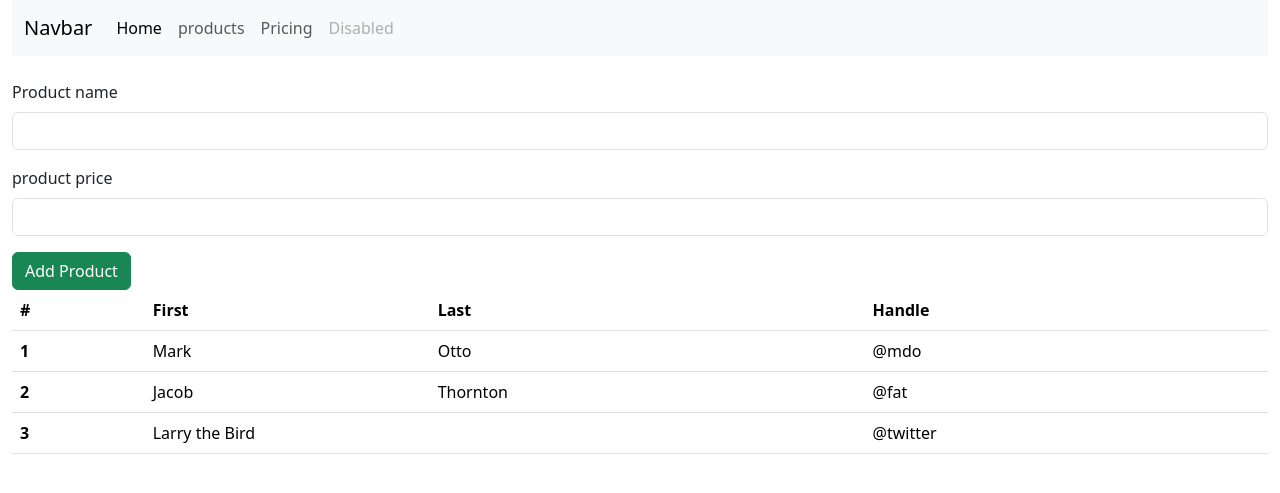
After one commit to Ivymaundu/alpha-app, a Flask app: template templates/myform.html in a window 1280 px wide. The commit adds this page. Shown: the top 493 px of the page. Run offline with Flask 3, Linux system fonts and the light colour scheme; the template is opened without the code that fills it, so the values that code supplies are empty; some libraries are stand-ins or nearby versions.

Commit message:
submit-form

```diff
--- a/main.py
+++ b/main.py
@@ -5,7 +5,7 @@ app = Flask(__name__)
 
 @app.route("/")
 def products():
-    return render_template("/products.html")
+    return render_template("products.html" )
 
 if __name__== "__main__":
     app.run(debug=True)
--- /dev/null
+++ b/templates/myform.html
@@ -0,0 +1,97 @@
+<!DOCTYPE html>
+<html lang="en">
+
+<head>
+    <meta charset="UTF-8">
+    <meta name="viewport" content="width=device-width, initial-scale=1.0">
+    <link rel="stylesheet" href="/static/bootsrap.css">
+    <link rel="stylesheet" href="https://cdn.datatables.net/1.13.7/css/jquery.dataTables.min.css">
+    <title>Document</title>
+</head>
+
+<body>
+    <div class="container-fluid" id="app">
+        <nav class="navbar navbar-expand-lg bg-body-tertiary">
+            <div class="container-fluid">
+                <a class="navbar-brand" href="#">Navbar</a>
+                <button class="navbar-toggler" type="button" data-bs-toggle="collapse"
+                    data-bs-target="#navbarNavAltMarkup" aria-controls="navbarNavAltMarkup" aria-expanded="false"
+                    aria-label="Toggle navigation">
+                    <span class="navbar-toggler-icon"></span>
+                </button>
+                <div class="collapse navbar-collapse" id="navbarNavAltMarkup">
+                    <div class="navbar-nav">
+                        <a class="nav-link active" aria-current="page" href="#">Home</a>
+                        <a class="nav-link" href="/">products</a>
+                        <a class="nav-link" href="#">Pricing</a>
+                        <a class="nav-link disabled" aria-disabled="true">Disabled</a>
+                    </div>
+                </div>
+            </div>
+        </nav>
+        <div class="mt-4" id="myform" action="/" method="POST">
+            <div class="myform" @submit.prevent="submitForm">
+                <form class="mt-4">
+                    <div class="mb-3">
+                        <label for="name" class="form-label">Product name</label>
+                        <input type="text" name="product_name" id="product_name" class="form-control" required
+                            v-model="new_data.name">
+                    </div>
+                    <div class="mb-3">
+                        <label for="buying_price" class="form-label">product price</label>
+                        <input type="text" name="buying_price" id="buying_price" class="form-control" required
+                            v-model="new_data.price">
+                    </div>
+                    <button type="submit" class="btn btn-success">Add Product</button>
+            </div>
+        </div>
+
+
+        <div class="mytable" id="myTable">
+            <table class="table">
+                <thead>
+                  <tr>
+                    <th scope="col">#</th>
+                    <th scope="col">First</th>
+                    <th scope="col">Last</th>
+                    <th scope="col">Handle</th>
+                  </tr>
+                </thead>
+                <tbody>
+                  <tr>
+                    <th scope="row">1</th>
+                    <td>Mark</td>
+                    <td>Otto</td>
+                    <td>@mdo</td>
+                  </tr>
+                  <tr>
+                    <th scope="row">2</th>
+                    <td>Jacob</td>
+                    <td>Thornton</td>
+                    <td>@fat</td>
+                  </tr>
+                  <tr>
+                    <th scope="row">3</th>
+                    <td colspan="2">Larry the Bird</td>
+                    <td>@twitter</td>
+                  </tr>
+                </tbody>
+              </table>
+        </div>
+    </div>
+
+    <script src="https://cdn.jsdelivr.net/npm/bootstrap@5.3.2/dist/js/bootstrap.bundle.min.js"
+    integrity="sha384-C6RzsynM9kWDrMNeT87bh95OGNyZPhcTNXj1NW7RuBCsyN/o0jlpcV8Qyq46cDfL"
+    crossorigin="anonymous"></script>
+
+  <script src="https://cdnjs.cloudflare.com/ajax/libs/jquery/3.7.1/jquery.min.js"
+    integrity="sha512-v2CJ7UaYy4JwqLDIrZUI/4hqeoQieOmAZNXBeQyjo21dadnwR+8ZaIJVT8EE2iyI61OV8e6M8PP2/4hpQINQ/g=="
+    crossorigin="anonymous" referrerpolicy="no-referrer"></script>
+  <script src="https://cdn.datatables.net/1.13.6/js/jquery.dataTables.min.js"></script>
+  <script>
+    let table = new DataTable('#myTable');
+  </script>
+
+</body>
+
+</html>
```
Also changed, not shown: templates/index.html (+16 -6 lines), templates/products.html (+14 -10 lines).
